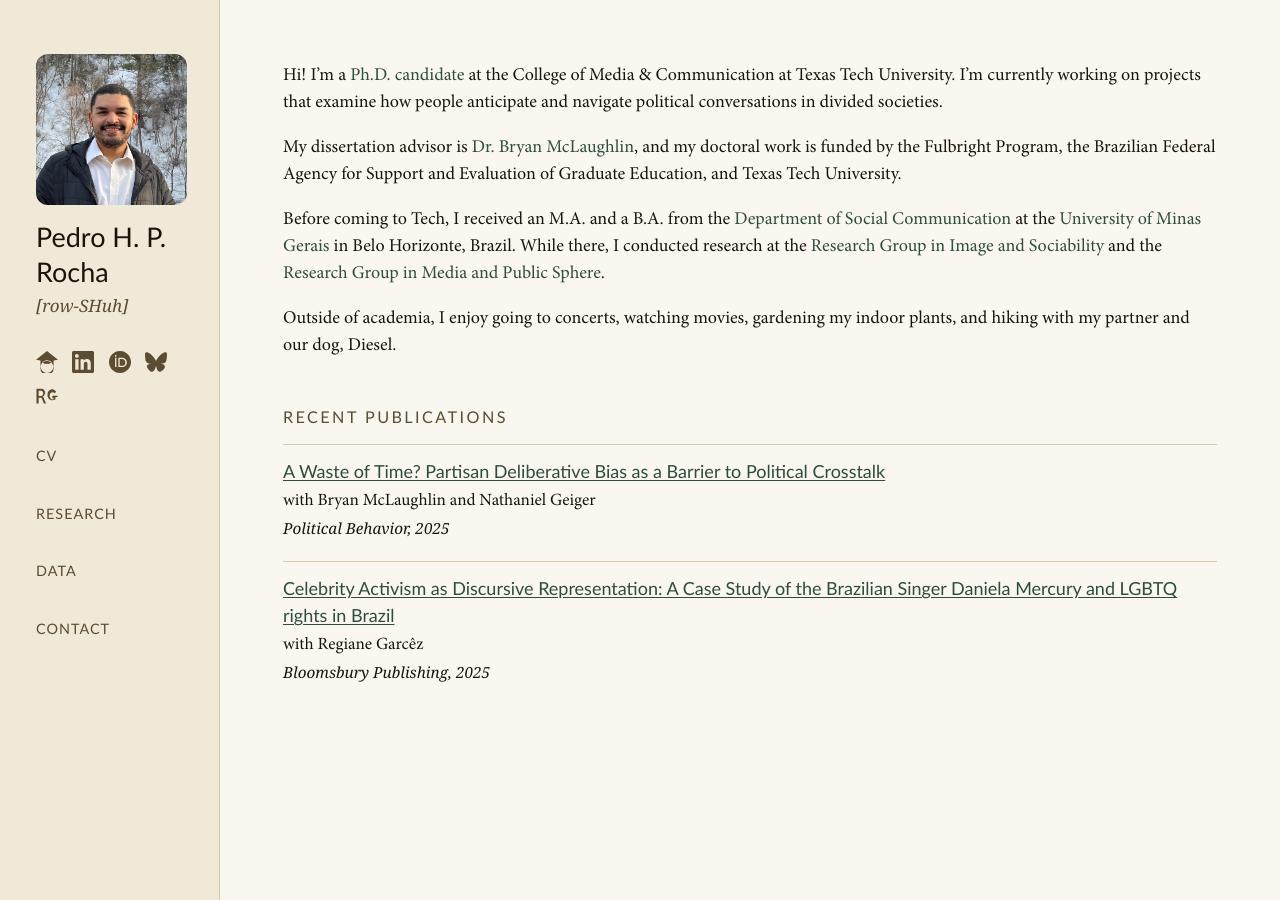
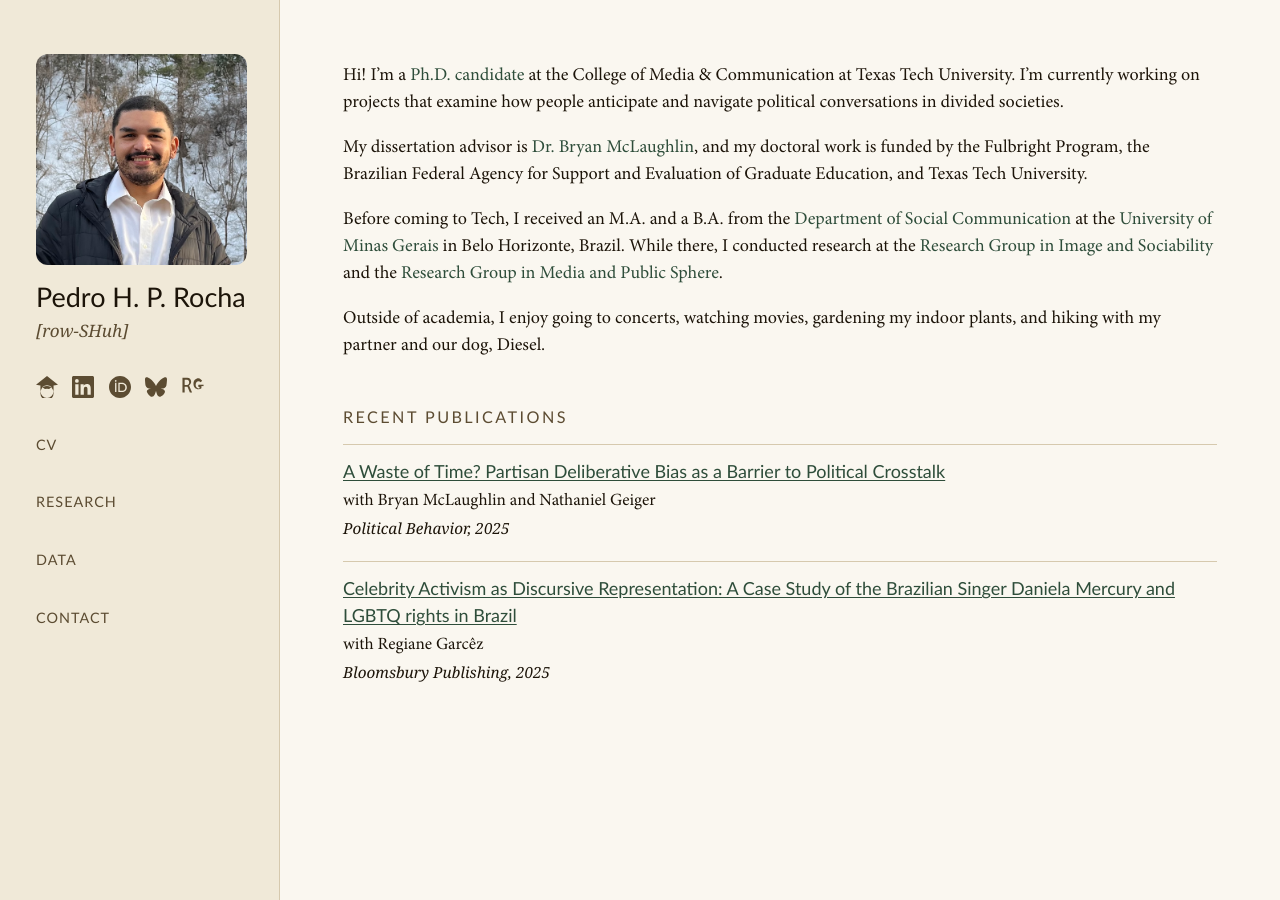
Before and after one commit to pedrohprocha/pedrohprocha.github.io, a Jekyll site: the page built from index.md, in a window 1280 px wide and 900 px high. Built offline with Jekyll 4.4.1, drawn with Linux system fonts in a browser that asks for light colours; some web fonts are replaced.

Commit message:
Widen sidebar from 220px to 280px
Co-Authored-By: Claude Sonnet 4.6 <noreply@anthropic.com>

```diff
--- a/assets/css/main.css
+++ b/assets/css/main.css
@@ -287,8 +287,8 @@ h3 {
 
 .sidebar {
     width: var(--sidebar-w);
-    min-width: 160px;
-    max-width: 220px;
+    min-width: 200px;
+    max-width: 280px;
     padding: 3rem 1.8rem 2rem 2rem;
     background: var(--sidebar-bg);
     border-right: 1px solid var(--border);
```
